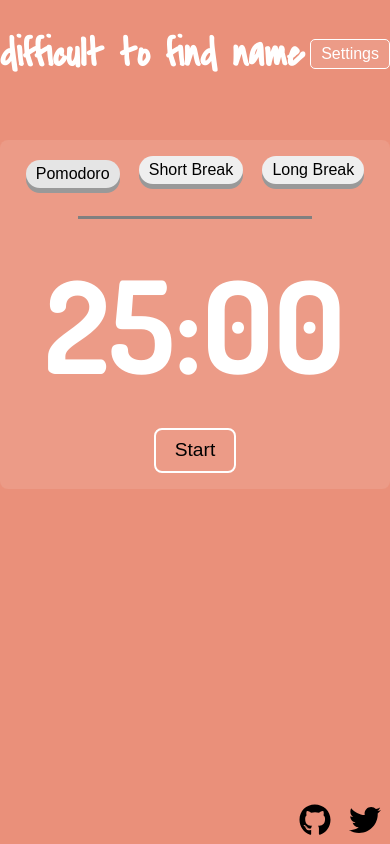
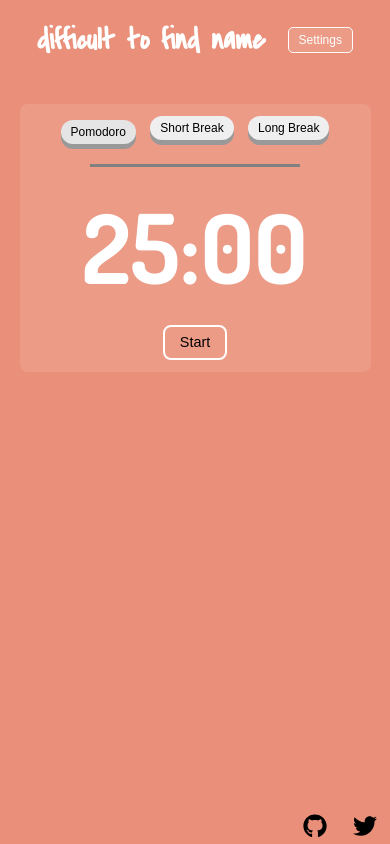
Before and after one commit to furkanmavili/pomodoro-timer, a React (Create React App) app: page / in a window 390 px wide. Built offline with nearby package versions, Linux system fonts and the light colour scheme; no server answers.

Commit message:
Fix responsive

```diff
--- a/src/App.js
+++ b/src/App.js
@@ -14,14 +14,13 @@ const Container = styled.div`
   flex-direction: column;
   width: 50%;
   height: 100vh;
-  // justify-content: center;
   align-items: center;
   margin: 0 auto;
   @media screen and (max-width: 1350px) {
     width: 70%;
   }
   @media screen and (max-width: 535px) {
-    width: 100%;
+    width: 90%;
   }
 `;
 
--- a/src/components/ClockPanel.js
+++ b/src/components/ClockPanel.js
@@ -17,6 +17,7 @@ const Container = styled.div`
   align-items: center;
   background-color: #ec9b87;
   overflow: hidden;
+  justify-items: center;
   @media screen and (max-width: 1350px) {
     width: 100%;
   }
--- a/src/components/Header.js
+++ b/src/components/Header.js
@@ -4,11 +4,13 @@ import Settings from "./Settings";
 const Container = styled.div`
   display: flex;
   justify-content: space-between;
-  width: 60%;
+  width: 90%;
   margin: 0 auto 2em auto;
   align-items: center;
+  @media screen and (min-width: 1000px) {
+    width: 60%;
+  }
   @media screen and (max-width: 700px) {
-    width: 100%;
     h1 {
       font-size: 1.5rem;
     }
--- a/src/components/Settings.js
+++ b/src/components/Settings.js
@@ -77,6 +77,8 @@ function Settings({ settings, setSettings }) {
                 name="pomodoro"
                 value={settings.pomodoro}
                 type="number"
+                min="10"
+                max="60"
               />
             </div>
             <div>
@@ -86,6 +88,8 @@ function Settings({ settings, setSettings }) {
                 name="short"
                 value={settings.short}
                 type="number"
+                min="1"
+                max="20"
               />
             </div>
             <div>
@@ -95,6 +99,8 @@ function Settings({ settings, setSettings }) {
                 name="long"
                 value={settings.long}
                 type="number"
+                min="5"
+                max="30"
               />
             </div>
             <div>
--- a/src/index.css
+++ b/src/index.css
@@ -37,3 +37,8 @@ code {
   opacity: 0;
   transform: translateY(-100%);
 }
+@media screen and (max-width: 600px) {
+  html {
+    font-size: 12px;
+  }
+}
```
